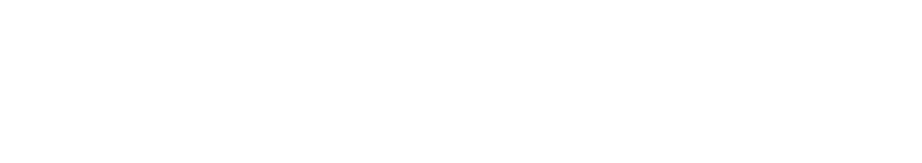
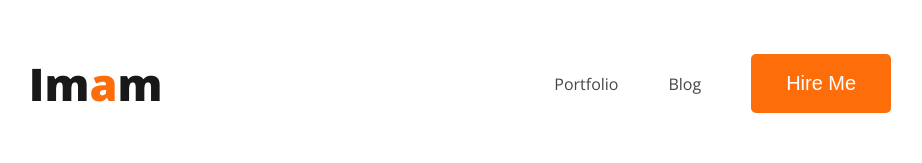
Before and after one commit to roni1498/developer-portfolio, a plain HTML site: page index.html in a window 1280 px wide. Shown: the whole page, without its empty margins (155-1077 px from the left). Drawn offline with nearby package versions, Linux system fonts and the light colour scheme.

Commit message:
added nav

```diff
--- a/index.html
+++ b/index.html
@@ -3,11 +3,23 @@
 <head>
     <meta charset="UTF-8">
     <meta name="viewport" content="width=device-width, initial-scale=1.0">
-    <title>Document</title>
+    <title>Developer portfolio</title>
+    <link rel="preconnect" href="https://fonts.googleapis.com">
+<link rel="preconnect" href="https://fonts.gstatic.com" crossorigin>
+<link href="https://fonts.googleapis.com/css2?family=Open+Sans:wght@400;700;800&display=swap" rel="stylesheet">
     <link rel="stylesheet" href="style.css">
 </head>
 <body>
-    <header></header>
+    <header>
+        <nav>
+            <h3 class="nav-title">Im<span class="primary-text">a</span>m</h3>
+            <ul>
+                <li><a href="portfolio.html">Portfolio</a></li>
+                <li><a href="blog.html">Blog</a></li>
+                <li><button class="btn-primary">Hire Me</button></li>
+            </ul>
+        </nav>
+    </header>
     <main></main>
     <footer></footer>
 </body>
--- a/style.css
+++ b/style.css
@@ -0,0 +1,50 @@
+/* common shared style */
+body{
+    font-family: 'Open Sans', sans-serif;
+}
+.btn-primary{
+    border-radius: 5px;
+    background: #FD6E0A;
+    border: none;
+    font-size: 20px;
+    font-weight: 700px;
+    color: white;
+    padding: 18px 35px;
+    cursor: pointer;
+
+}
+.btn-primary:hover{
+    background-color: gray;
+}
+/* nav related style */
+nav{
+    display: flex;
+    justify-content: space-around;
+    align-items: center;
+}
+.nav-title{
+    color: #181818;
+    font-size: 45px;
+    font-weight: 800;
+    cursor: pointer;
+}
+.primary-text{
+    color: #FD6E0A;
+}
+nav ul{
+    display: flex;
+    align-items: center;
+
+
+}
+nav li{
+    list-style:none;
+    margin-right: 50px;
+}
+nav a{
+    color: #474747;
+    text-decoration: none;
+}
+nav a:hover{
+    color: blue;
+}
```
Also changed, not shown: images/developer.png (added), images/hardy.png (added), images/header_bg.png (added), images/icons/facebook.png (added), images/icons/insta.png (added), images/icons/js.png (added), images/icons/mongo.png (added), images/icons/nodejs.png (added), images/icons/react.png (added), images/icons/twitter.png (added).
